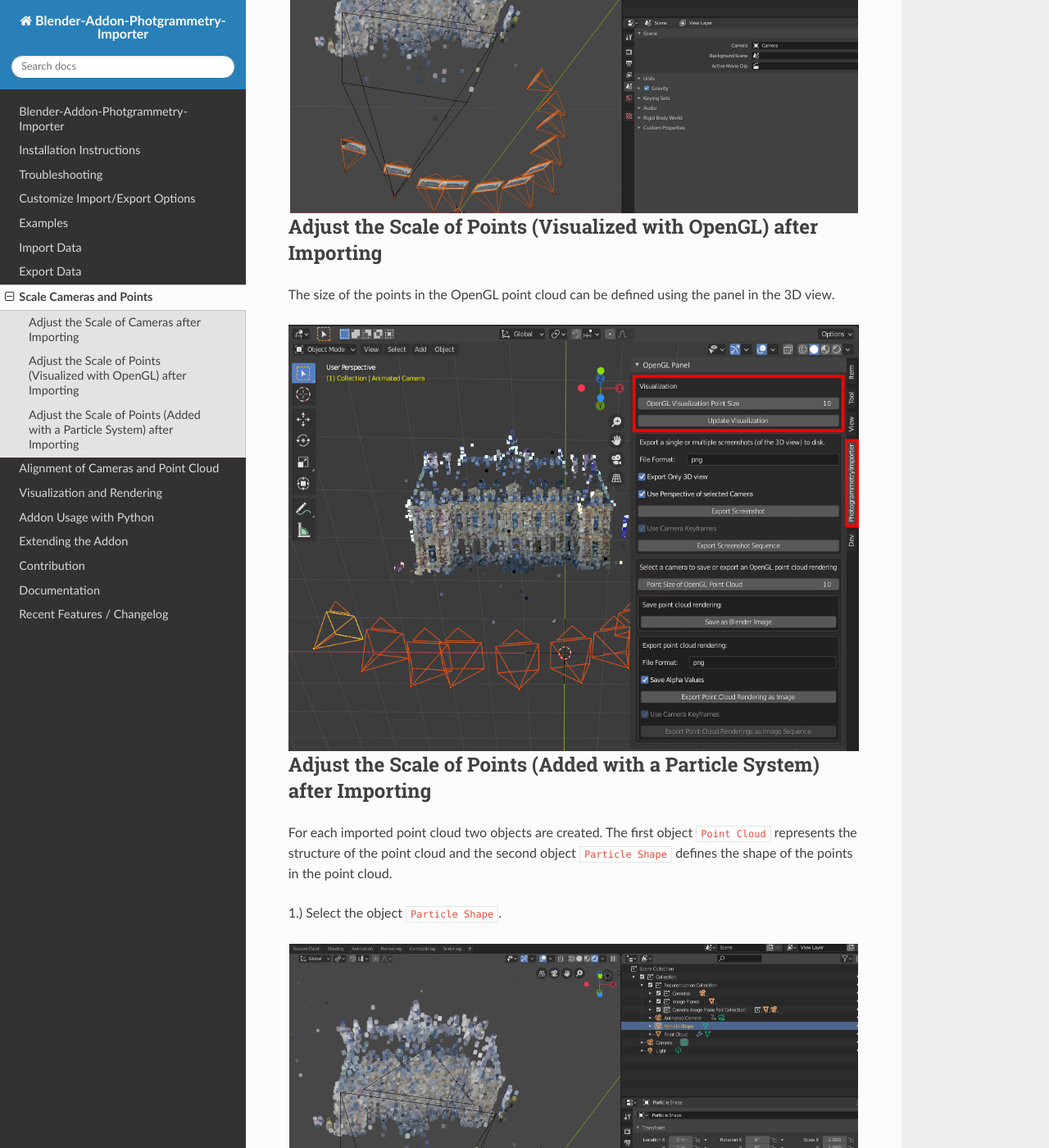
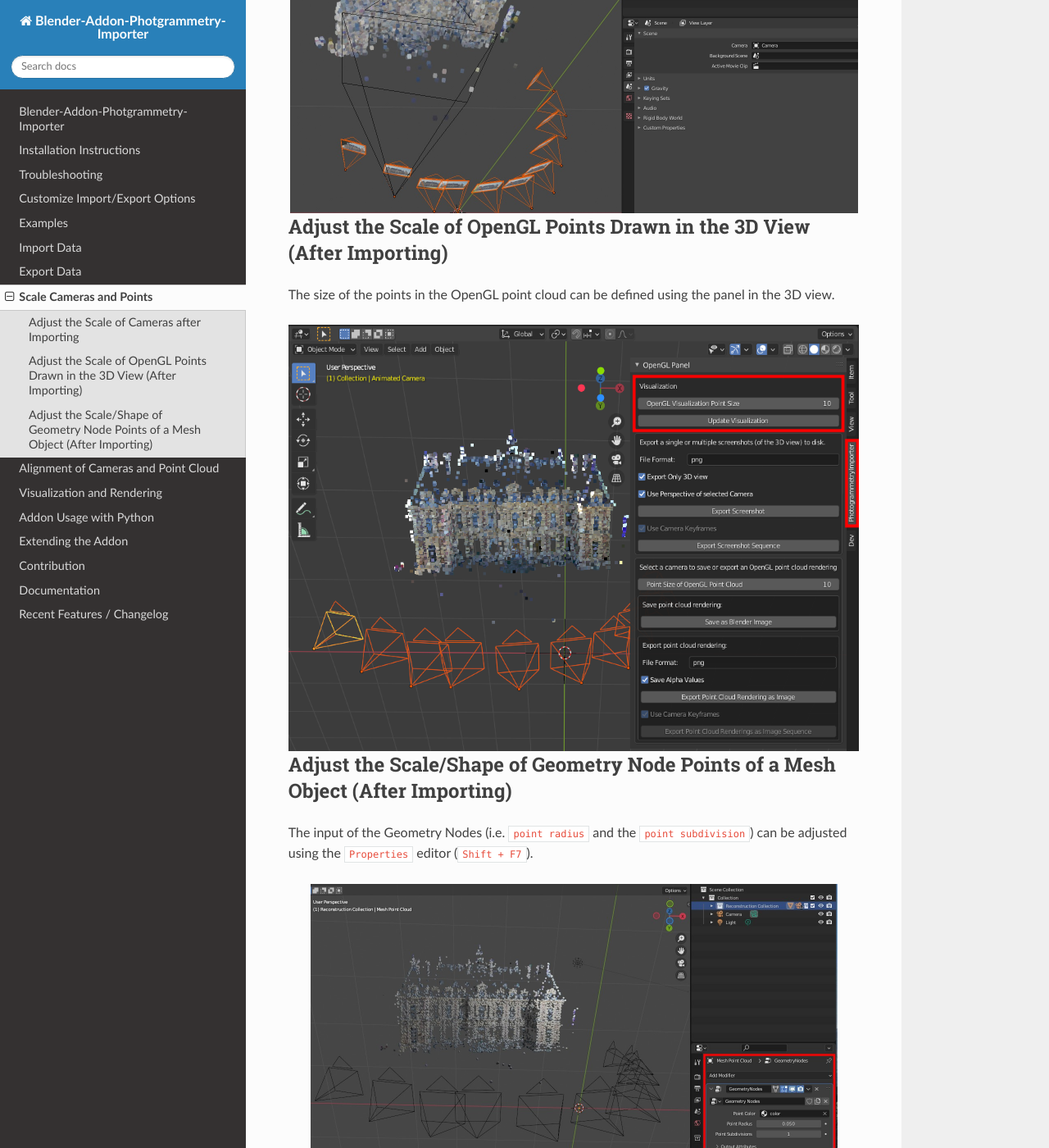
Before and after one commit to SBCV/Blender-Addon-Photogrammetry-Importer, a Sphinx documentation site: the page built from doc/sphinx/source/adjustment.rst, in a window 1280 px wide and 1400 px high, scrolled down 1435 px. Shown: the whole window at 82% size. Built offline with Sphinx 7.4.7 and the Read the Docs theme 2.0.0, drawn with Linux system fonts in a browser that asks for light colours; pages that are not in the unit, such as notebooks, are missing from menus; some of the changed text lies outside the part shown.

Commit message:
Update documentation of geometry nodes

```diff
--- a/doc/sphinx/source/adjustment.rst
+++ b/doc/sphinx/source/adjustment.rst
@@ -23,8 +23,8 @@ Adjust the Scale of Cameras after Importing
    :scale: 50 %
    :align: center
 
-Adjust the Scale of Points (Visualized with OpenGL) after Importing
-===================================================================
+Adjust the Scale of OpenGL Points Drawn in the 3D View (After Importing)
+========================================================================
 
 The size of the points in the OpenGL point cloud can be defined using the panel in the 3D view.
 
@@ -32,19 +32,12 @@ The size of the points in the OpenGL point cloud can be defined using the panel
    :scale: 75 %
    :align: center
 
-Adjust the Scale of Points (Added with a Particle System) after Importing
-=========================================================================
+Adjust the Scale/Shape of Geometry Node Points of a Mesh Object (After Importing)
+=================================================================================
 
-For each imported point cloud two objects are created. The first object :code:`Point Cloud` represents the structure of the point cloud and the second object :code:`Particle Shape` defines the shape of the points in the point cloud.
+The input of the Geometry Nodes (i.e. :code:`point radius` and the :code:`point subdivision`) can be adjusted using the :code:`Properties` editor (:code:`Shift + F7`).
 
-1.) Select the object :code:`Particle Shape`.
 
-.. image:: ../../images/select_particle_shape.jpg
+.. image:: ../../images/geometry_nodes_with_options_annotations.jpg
    :scale: 50 %
    :align: center
-
-2.) Scale the object, i.e. press :code:`s` and move the mouse or press :code:`s` and enter the scaling factor.
-
-.. image:: ../../images/scaled_points.jpg
-   :scale: 50 %
-   :align: center
```
Also changed, not shown: doc/images/geometry_nodes_with_options_annotations.jpg (added), doc/images/scaled_points.jpg (deleted), doc/images/select_particle_shape.jpg (deleted).
